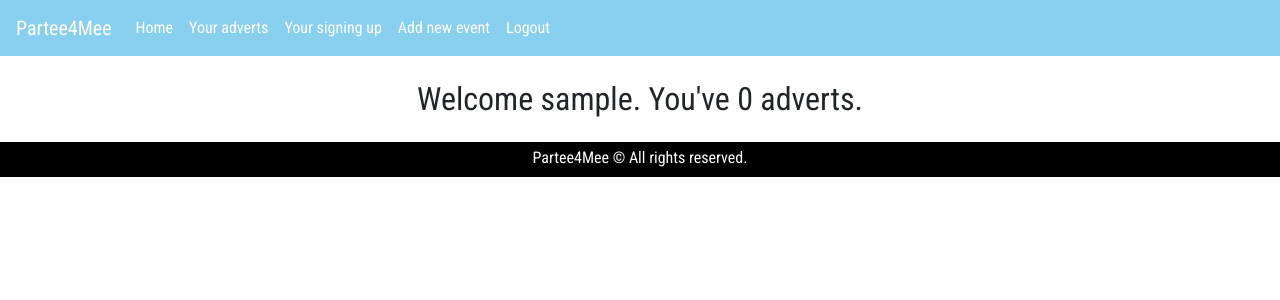
After one commit to EwaStaszewska/FinalProject, a Django app: page /your_account/ in a window 1280 px wide. The commit adds this page. Shown: the top 300 px of the page. Run offline with Django 3.2, Linux system fonts and the light colour scheme; the visitor is signed in with stand-in values (Sample User, id 1); data that the repository does not hold is empty; some libraries are stand-ins or nearby versions.

Commit message:
add new url to urls.py in project, change layout of bootstrap, new account.html

```diff
--- a/partee4mee/partee/views.py
+++ b/partee4mee/partee/views.py
@@ -51,3 +51,16 @@ def add(request):
         return redirect(main)
 
     return render(request, 'add_party.html', {"form":form})
+
+
+@login_required
+def your_account(request):
+    user_party_advert = Party.objects.filter(author= request.user)
+    user = request.user
+    context={
+        'user':user,
+        'user_party_advert' : user_party_advert,
+
+
+    }
+    return render(request,'accounts.html',context)
--- a/partee4mee/sda/urls.py
+++ b/partee4mee/sda/urls.py
@@ -15,11 +15,12 @@ Including another URLconf
 """
 from django.contrib import admin
 from django.urls import path,include
-from partee.views import main, add
+from partee.views import main, add,your_account
 
 urlpatterns = [
     path('admin/', admin.site.urls),
     path('main/', main, name="main"),
     path('add_party/', add, name="add_event"),
+    path('your_account/',your_account , name="your_account"),
     path ('accounts/', include('accounts.urls'))
 ]
--- /dev/null
+++ b/partee4mee/templates/accounts.html
@@ -0,0 +1,120 @@
+
+<!DOCTYPE html>
+{% load static %}
+{% load crispy_forms_tags %}
+
+<html lang="en" xmlns="http://www.w3.org/1999/html">
+<head>
+    <meta charset="UTF-8">
+    <meta name="viewport" content="width=device-width, initial-scale=1.0">
+    <link rel="stylesheet" type="text/css" href="{% static 'main.css' %}">
+    <link rel="icon" href="{% static 'base/icons/favicon.ico' %}">
+    <title>www.Partee4Mee.pl</title>
+    {% comment %} bootstrap link below {% endcomment %}
+    <link rel="stylesheet" href="https://cdn.jsdelivr.net/npm/bootstrap@4.5.3/dist/css/bootstrap.min.css" integrity="sha384-TX8t27EcRE3e/ihU7zmQxVncDAy5uIKz4rEkgIXeMed4M0jlfIDPvg6uqKI2xXr2" crossorigin="anonymous">
+    <link rel="preconnect" href="https://fonts.gstatic.com">
+    <link href="https://fonts.googleapis.com/css2?family=Roboto+Condensed&display=swap" rel="stylesheet">
+    <link rel="preconnect" href="https://fonts.gstatic.com">
+    <link href="https://fonts.googleapis.com/css2?family=Abril+Fatface&display=swap" rel="stylesheet">
+</head>
+
+
+<body>
+
+    <nav class="navbar navbar-expand-lg navbar_bg">
+        <a class="navbar-brand text-white" href="{% url 'main' %}">Partee4Mee</a>
+        <button class="navbar-toggler" type="button" data-toggle="collapse" data-target="#navbarSupportedContent" aria-controls="navbarSupportedContent" aria-expanded="false" aria-label="Toggle navigation">
+            <span class="navbar-toggler-icon"></span>
+        </button>
+
+        <!-- navbar -->
+        <div class="collapse navbar-collapse" id="navbarSupportedContent">
+            <ul class="navbar-nav mr-auto">
+                <li class="nav-item active">
+                    <a class="nav-link text-white" href="{% url 'main' %}">Home <span class="sr-only">(current)</span></a>
+                </li>
+                {% if user.is_authenticated %}
+                <li class="nav-item">
+                    <a class="nav-link text-white" href="{% url 'your_account' %}">Your adverts</a>
+                    {% comment %} to do url {% endcomment %}
+                </li>
+                <li class="nav-item">
+                    <a class="nav-link text-white" href="{% url 'your_account' %}">Your signing up</a>
+                    {% comment %} to do url {% endcomment %}
+                </li>
+                <li class="nav-item">
+                    <a class="nav-link text-white" href="{% url 'add_event' %}">Add new event</a>
+                </li>
+                <li class="nav-item">
+                    <a class="nav-link text-white" href="{% url 'logout' %}">Logout</a>
+                </li>
+                {% else %}
+                <li class="nav-item">
+                    <a class="nav-link text-white" href="{% url 'login' %}">Login</a>
+                </li>
+                <li class="nav-item">
+                    <a class="nav-link text-white" href="{% url 'register' %}">Registration</a>
+                </li>
+                {% endif %}
+            </ul>
+        </div>
+    </nav>
+
+    <div>
+    {% comment %} draft {% endcomment %}
+        <h2 class="text-center mb-2 mt-2 p-3"> Welcome {{user}}. You've {{user_party_advert|length }} adverts.</h2>
+        <div class="container">
+            <div class="row">
+                {% for user_advert in user_party_advert%}
+                    <div class="col-1 col-md-2"></div>
+                    <div class="col-10 col-md-8">
+                        <div class="card bg-white text-center mb-4 p-2 shadow-lg rounded">
+                            <p>There is a {{user_advert.party_type}} on <strong>{{user_advert.date}}</strong><br> {{user_advert.description}}   [{{user_advert.id}}] <br>  {{user_advert.city}}<br> free space: {{user_advert.free_space}}</p>
+                            <div class="mb-2 text-center">
+                                <div class="row">
+                                    <div class="col-3"></div>
+                                    <a href="#" class="btn btn-success col-3 mr-2">Edit</a>
+                                    <a href="#" class="btn btn-danger col-3">Delete</a>
+                                    <div class="col-3"></div>
+                                </div>
+                            </div>
+                        </div>
+                    </div>
+                    <div class="col-1 col-md-2"></div>
+
+                {% endfor %}
+
+
+            </div>
+        </div>
+        {% comment %} end draft  {% endcomment %}
+    </div>
+
+
+
+
+
+
+
+
+
+
+
+
+
+
+    <!-- Footer -->
+    <div class="footer text-center p-1">
+        <p>Partee4Mee &copy; All rights reserved.</p>
+    </div>
+
+
+
+    {% comment %} bootstrap links {% endcomment %}
+    <script src="https://code.jquery.com/jquery-3.2.1.slim.min.js" integrity="sha384-KJ3o2DKtIkvYIK3UENzmM7KCkRr/rE9/Qpg6aAZGJwFDMVNA/GpGFF93hXpG5KkN" crossorigin="anonymous"></script>
+    <script src="https://cdnjs.cloudflare.com/ajax/libs/popper.js/1.12.9/umd/popper.min.js" integrity="sha384-ApNbgh9B+Y1QKtv3Rn7W3mgPxhU9K/ScQsAP7hUibX39j7fakFPskvXusvfa0b4Q" crossorigin="anonymous"></script>
+    <script src="https://maxcdn.bootstrapcdn.com/bootstrap/4.0.0/js/bootstrap.min.js" integrity="sha384-JZR6Spejh4U02d8jOt6vLEHfe/JQGiRRSQQxSfFWpi1MquVdAyjUar5+76PVCmYl" crossorigin="anonymous"></script>
+
+</body>
+
+</html>
```
Also changed, not shown: partee4mee/templates/main.html (+5 -3 lines).
